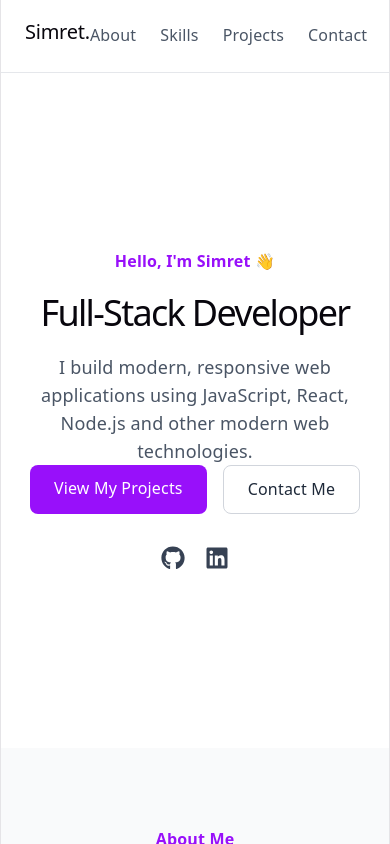
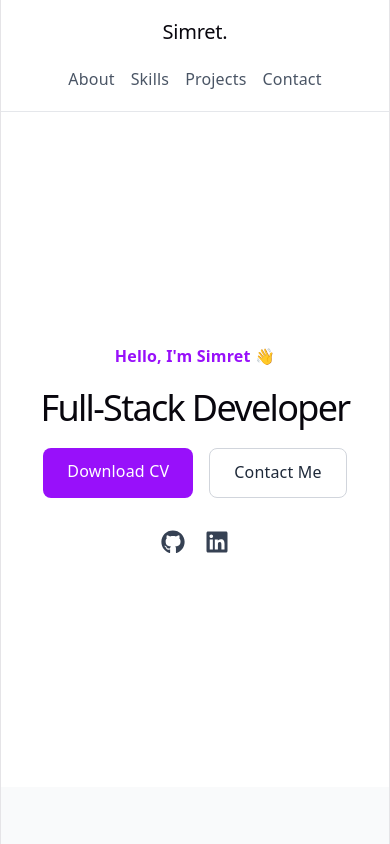
Before and after one commit to SimretN/simret-portfolio, a React (Vite) app: page / in a window 390 px wide. Shown: the top 844 px of the page. Built offline with nearby package versions, Linux system fonts and the light colour scheme.

Commit message:
Update hero section and add downloadable CV

```diff
--- a/src/components/Hero.jsx
+++ b/src/components/Hero.jsx
@@ -11,21 +11,17 @@ function Hero() {
           Hello, I'm Simret 👋
         </p>
 
-        <h1 className="text-4xl md:text-6xl font-bold text-gray-900 mb-6">
+        <h1 className="text-4xl md:text-6xl font-bold text-gray-900 mb-8">
           Full-Stack Developer
         </h1>
 
-        <p className="text-lg md:text-xl text-gray-600 max-w-2xl mx-auto mb-8">
-          I build modern, responsive web applications using JavaScript,
-          React, Node.js and other modern web technologies.
-        </p>
-
         <div className="flex flex-wrap justify-center gap-4 mb-8">
           <a
-            href="#projects"
+            href="/Simret-Negash-CV.pdf"
+            download
             className="bg-purple-600 text-white px-6 py-3 rounded-lg font-medium hover:bg-purple-700 transition"
           >
-            View My Projects
+            Download CV
           </a>
 
           <a
--- a/src/components/Navbar.jsx
+++ b/src/components/Navbar.jsx
@@ -1,9 +1,12 @@
 function Navbar() {
   return (
-    <nav className="w-full flex items-center justify-between px-6 py-5 border-b border-gray-200">
-      <h2 className="text-2xl font-bold text-gray-900">Simret.</h2>
+    <nav className="w-full border-b border-gray-200 px-6 py-5">
+      <div className="max-w-6xl mx-auto flex flex-col sm:flex-row sm:items-center sm:justify-between gap-4">
+        <h2 className="text-2xl font-bold text-gray-900 text-center sm:text-left">
+          Simret.
+        </h2>
 
-      <ul className="flex gap-6 text-gray-600 font-medium">
+        <ul className="flex flex-wrap justify-center gap-4 sm:gap-6 text-gray-600 font-medium">
           <li>
             <a href="#about" className="hover:text-purple-500 transition">
               About
@@ -28,6 +31,7 @@ function Navbar() {
             </a>
           </li>
         </ul>
+      </div>
     </nav>
   );
 }
```
Also changed, not shown: 1 other file (tests, documents, lock files or other folders). Lines whose indentation alone changed are shown as unchanged.
